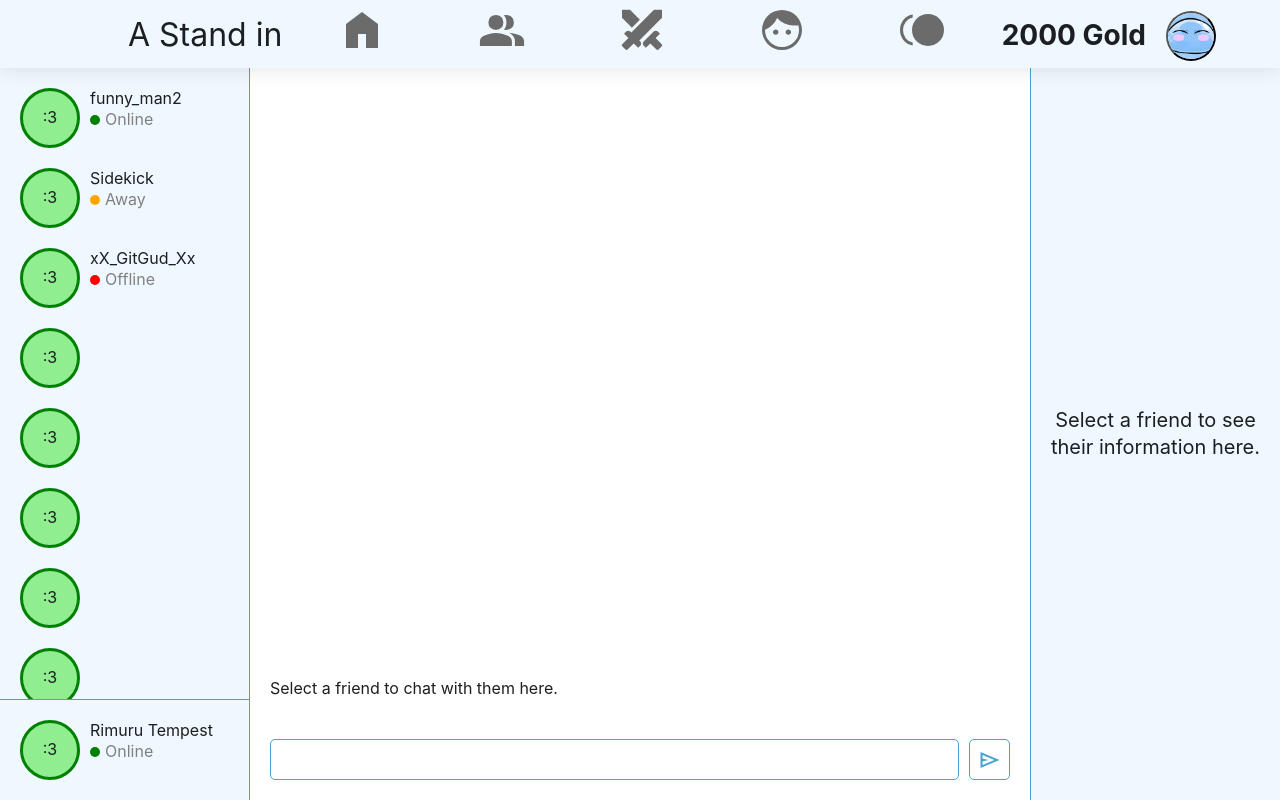
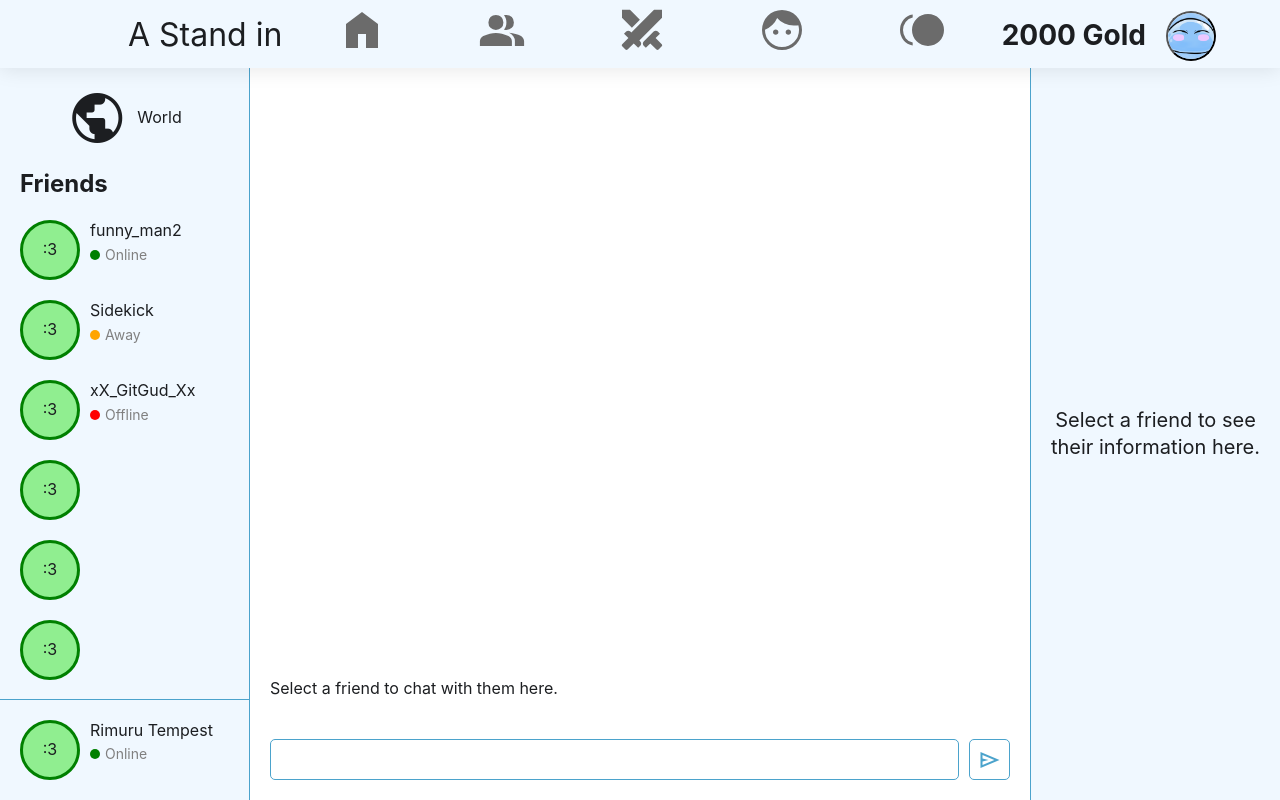
Before and after one commit to KaitoSugimura/SENG401-Group8, a React (Vite) app: page /#/Social in a window 1280 px wide. Built offline with nearby package versions, Linux system fonts and the light colour scheme.

Commit message:
Begin adding world chat

```diff
--- a/src/Pages/Social/Social.jsx
+++ b/src/Pages/Social/Social.jsx
@@ -95,6 +95,12 @@ export default function Social() {
   return (
     <div className={styles.social}>
       <section className={styles.leftSidebar}>
+        <div className={styles.channels}>
+          <div className={styles.global} key={'global'}>
+            <i class="material-symbols-outlined">public</i>
+            <p>World</p>
+          </div>
+          <h2 className={styles.friendsHeader}>Friends</h2>
           <ul className={styles.friends}>
             {friends.map((friend, i) => (
               <li className={styles.friend} key={i} onClick={() => setSelectedFriend(friend)}>
@@ -106,6 +112,7 @@ export default function Social() {
               </li>
             ))}
           </ul>
+        </div>
 
         <div className={styles.userStatus}>
           <div className={styles.slimeBody}>:3</div>
--- a/src/Pages/Social/Social.module.css
+++ b/src/Pages/Social/Social.module.css
@@ -14,10 +14,36 @@
     border-right: 1px solid var(--primary-color);
 }
 
+.channels {
+    overflow: auto;
+}
+
+.global {
+    display: flex;
+    align-items: center;
+    justify-content: center;
+    gap: 1rem;
+    padding: 1rem;
+    margin: 1rem;
+    border-radius: 5px;
+    cursor: pointer;
+}
+
+.global i {
+    font-size: 6rem;
+}
+
+.global:hover {
+    background-color: rgba(0, 0, 0, 0.10);
+}
+
+.friendsHeader {
+    margin: 0 2rem;
+}
+
 .friends {
     background-color: var(--bg-color);
     padding: 1rem;
-    overflow: auto;
 }
 
 .friend {
@@ -29,11 +55,13 @@
 }
 
 .friend:hover {
-    background-color: rgba(0, 0, 0, 0.15);
+    background-color: rgba(0, 0, 0, 0.10);
 }
 
 .presence {
     color: gray;
+    font-size: 1.4rem;
+    margin-top: 0.4rem;
 }
 
 .presence::before {
```
Lines whose indentation alone changed are shown as unchanged.
